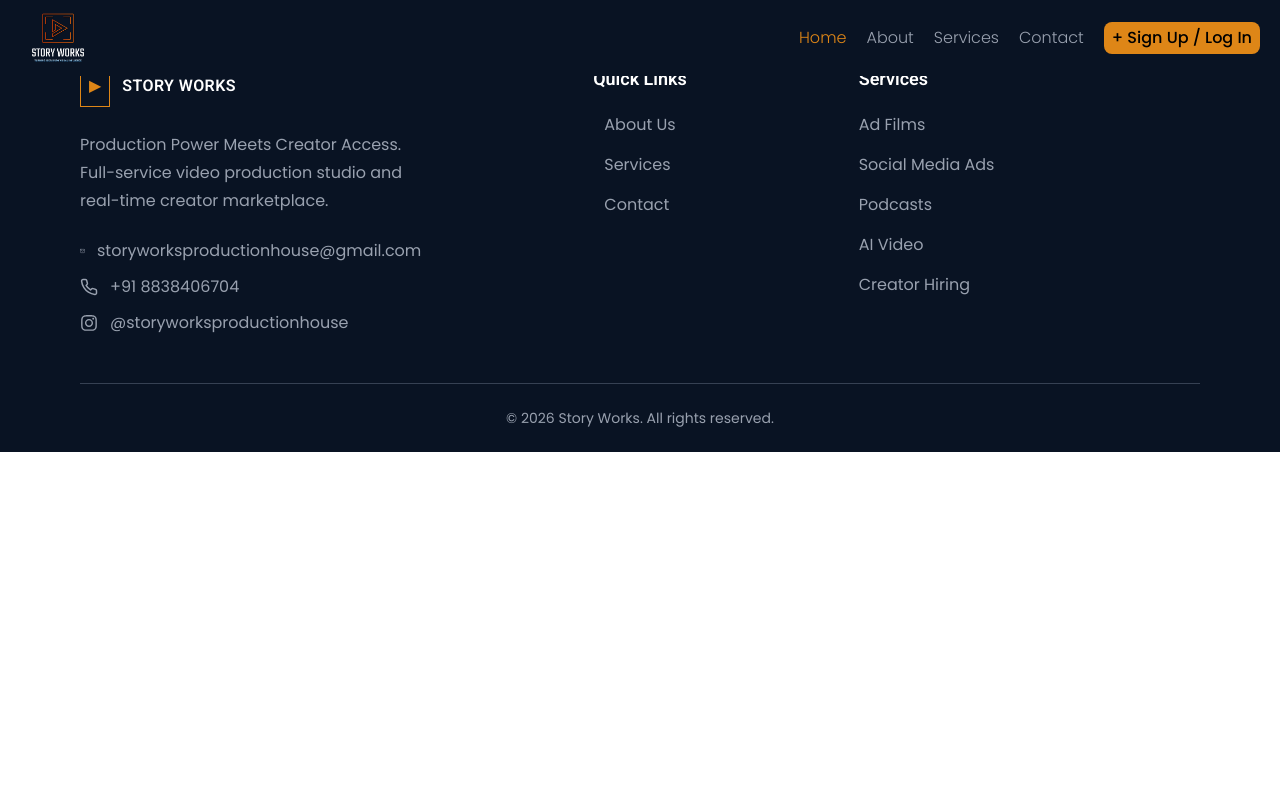
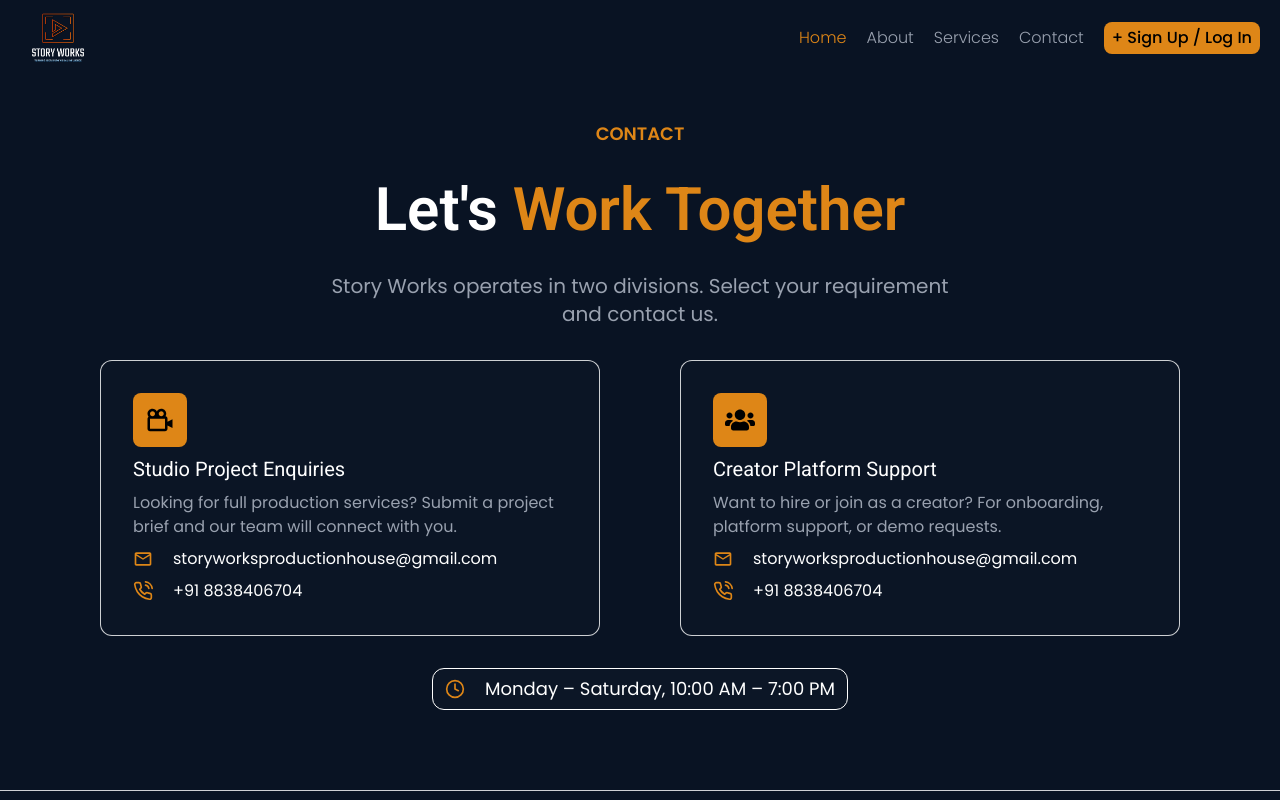
Before and after one commit to digitallift/StoryWorks, a React (Vite) app: page /contact in a window 1280 px wide. Shown: the top 800 px of the page. Built offline with nearby package versions, Linux system fonts and the light colour scheme.

Commit message:
added the contact page

```diff
--- a/src/Pages/contactpage.jsx
+++ b/src/Pages/contactpage.jsx
@@ -1,10 +1,44 @@
-import React from 'react'
+import { BiCameraMovie } from "react-icons/bi";
+import { MdMailOutline } from "react-icons/md";
+import { FiPhoneCall } from "react-icons/fi";
+import { FaUsers } from "react-icons/fa";
+import { FiClock } from "react-icons/fi";
+
 
 const contactpage = () => {
   return (
-    <div>
+     <>
+      <section className="bg-[#091323] pt-30 py-20 md:px-10">
+         <div className="flex items-center gap-8 flex-col justify-center">
+             <p className="text-[#DE8617]  font-semibold text-lg">CONTACT</p>
+             <h1 className="text-white text-4xl md:text-6xl font-semibold ">Let's<span className="text-[#DE8617] "> Work Together</span></h1>
+            <p className="text-xl px-3  md:max-w-[650px] text-center text-gray-400">Story Works operates in two divisions. Select your requirement and contact us.</p>
 
-    </div>
+           <div className="grid gap-20 md:grid-cols-2">
+              <div className="flex flex-col mx-3 md:mx-0 items-start justify-center rounded-xl bg-white/1 px-8 py-8 border border-white/80  gap-2 md:max-w-[500px]">
+                  <div className="bg-[#DE8617] px-3 py-3 rounded-lg ">
+                    <BiCameraMovie size={30}/>
+                  </div>
+                  <h5 className="text-white text-xl ">Studio Project Enquiries</h5>
+                  <p className="text-gray-400 text-sm  md:text-base">Looking for full production services? Submit a project brief and our team will connect with you.</p>
+                  <a href="mailto:storyworksproductionhouse@gmail.com" className="text-white text-sm md:text-base flex items-center gap-5 cursor-pointer hover:text-[#DE8617]"><MdMailOutline className="text-[#DE8617]" size={20}/>storyworksproductionhouse@gmail.com</a>
+                  <a href="tel:+918838406704" className="text-white text-sm md:text-base flex items-center gap-5 cursor-pointer hover:text-[#DE8617]"><FiPhoneCall className="text-[#DE8617]" size={20}/>+91 8838406704</a>
+              </div>
+
+              <div className="flex flex-col mx-3 md:mx-0 items-start justify-center rounded-xl bg-white/1 px-8 py-8 border border-white/80   gap-2 md:max-w-[500px]">
+                  <div className="bg-[#DE8617] px-3 py-3 rounded-lg  ">
+                    <FaUsers size={30}/>
+                  </div>
+                  <h5 className="text-white text-xl ">Creator Platform Support</h5>
+                  <p className="text-gray-400 text-sm md:text-base">Want to hire or join as a creator? For onboarding, platform support, or demo requests.</p>
+                  <a href="mailto:storyworksproductionhouse@gmail.com" className="text-white text-sm md:text-base flex items-center gap-5 cursor-pointer hover:text-[#DE8617]"><MdMailOutline className="text-[#DE8617]" size={20}/>storyworksproductionhouse@gmail.com</a>
+                  <a href="tel:+918838406704" className="text-white text-sm md:text-base flex items-center gap-5 cursor-pointer hover:text-[#DE8617]"><FiPhoneCall className="text-[#DE8617]" size={20}/>+91 8838406704</a>
+              </div>
+           </div>
+           <p className="text-white bg-white/1 border border-white px-3 py-1.5 rounded-xl flex items-center gap-5 text-sm md:text-lg "><FiClock className="text-[#DE8617]" size={20}/> Monday – Saturday, 10:00 AM – 7:00 PM</p>
+         </div>
+      </section>
+     </>
   )
 }
 
```
